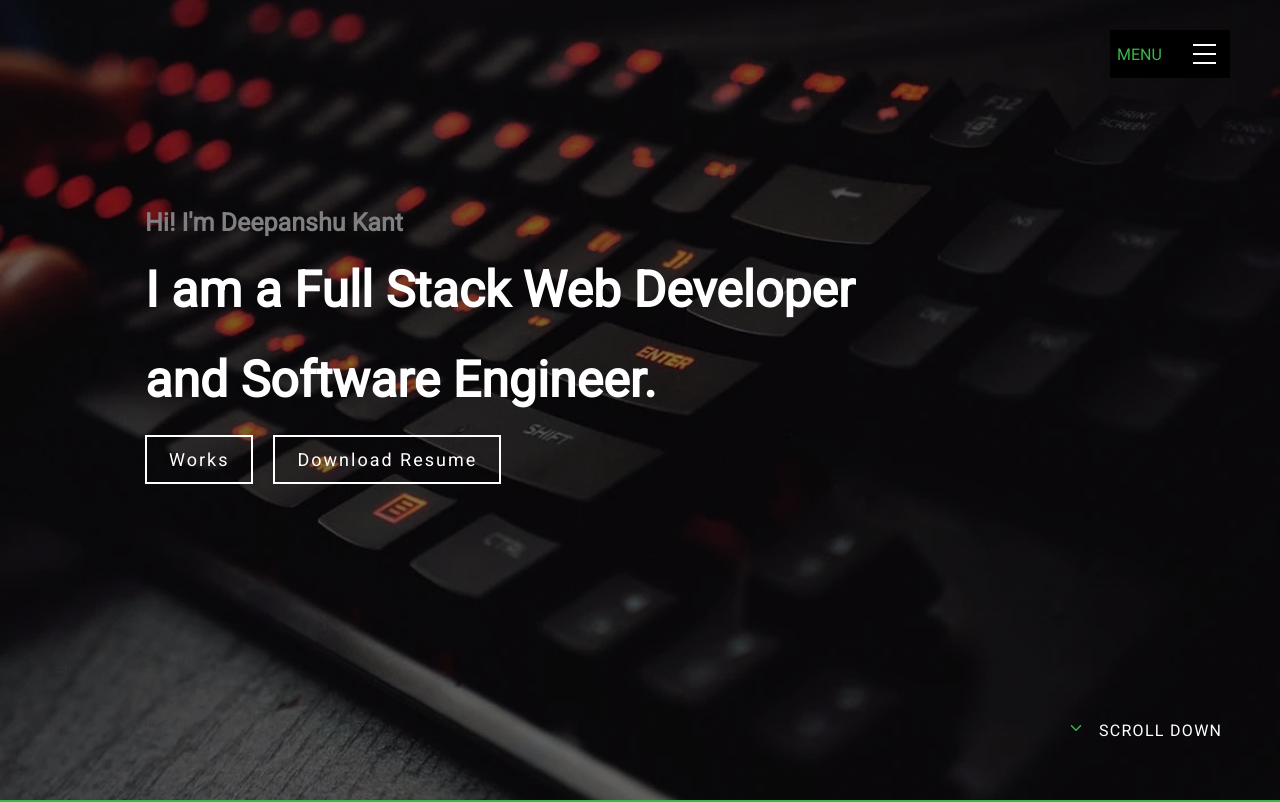
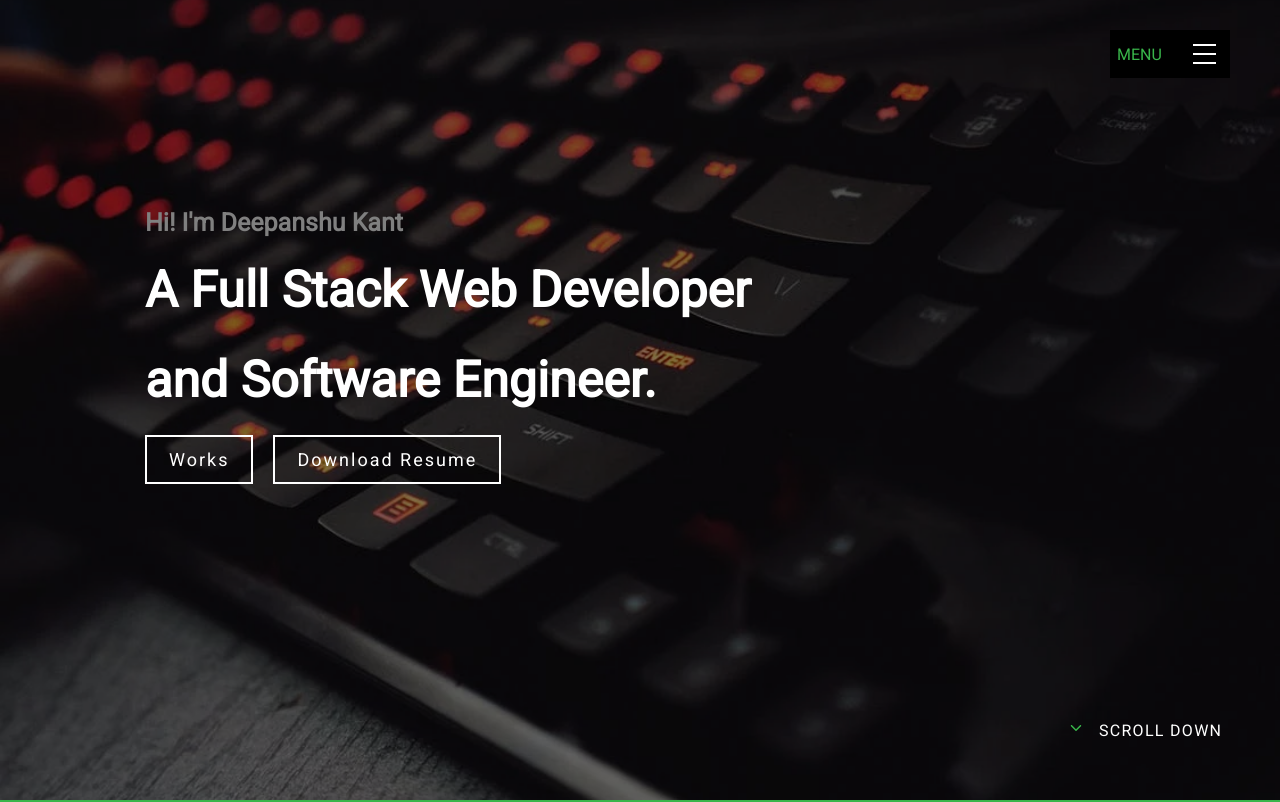
Before and after one commit to DeepanshuKant/Deepanshu-Portfolio, a React (Create React App) app: page / in a window 1280 px wide. Shown: the top 802 px of the page. Built offline with nearby package versions, Linux system fonts and the light colour scheme.

Commit message:
background image is set to homepage using CSS After

```diff
--- a/src/Components/Home/Home.js
+++ b/src/Components/Home/Home.js
@@ -18,7 +18,7 @@ function Home() {
                 <div className="home__parent" >
                     <div className="home__text" data-aos="fade-up">
                         <p className="home__para">Hi! I'm Deepanshu Kant</p>
-                        <h1 className="home__heading">I am a Full Stack Web Developer<br /> and Software Engineer.</h1>
+                        <h1 className="home__heading">A Full Stack Web Developer<br /> and Software Engineer.</h1>
                     </div>
                     <div className="home__buttons" data-aos="fade-up">
                         <button>
```
